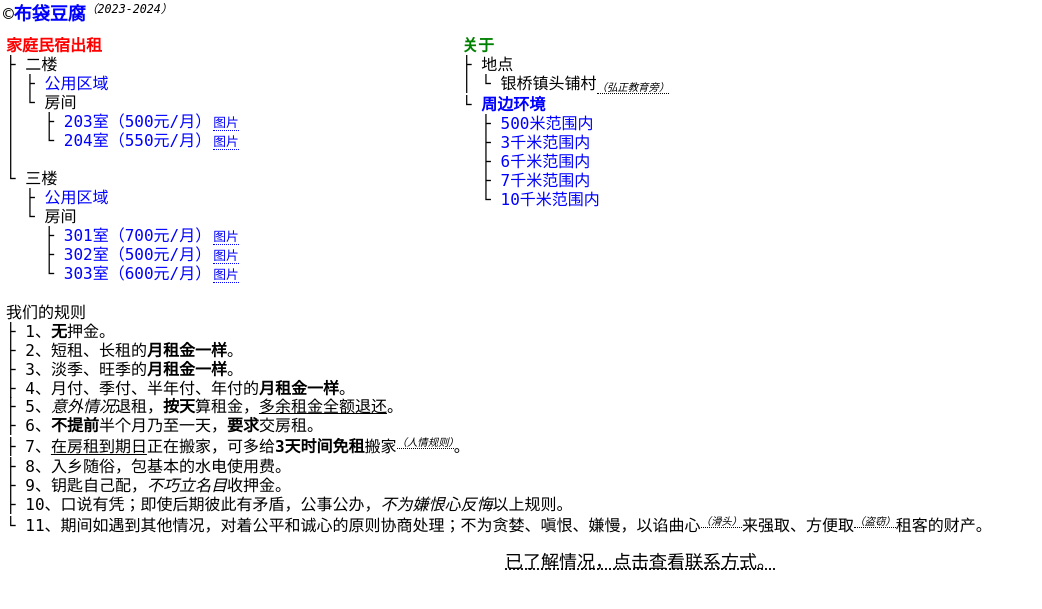
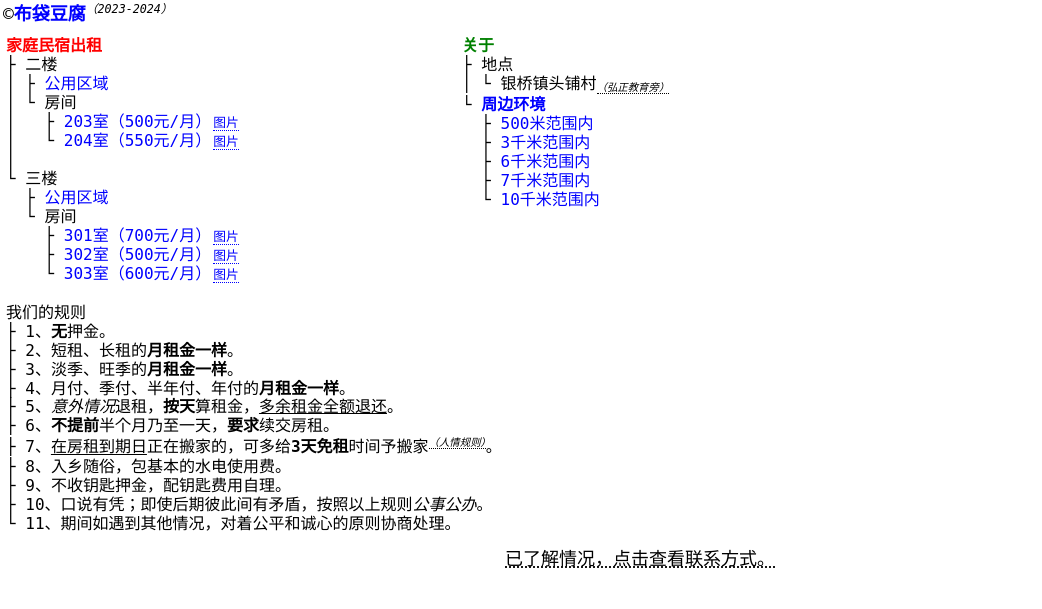
Before and after one commit to budaipro/budai, a Jekyll site: the page built from inn.html, in a window 1280 px wide. Shown: the top 609 px of the page, without its empty margins (0-1042 px from the left). Built offline with Jekyll 4.4.1, drawn with Linux system fonts in a browser that asks for light colours.

Commit message:
更新inn中的文字

```diff
--- a/inn.html
+++ b/inn.html
@@ -297,12 +297,12 @@ window.mobileCheck = function() {
 ├ 3、淡季、旺季的<strong>月租金一样</strong>。
 ├ 4、月付、季付、半年付、年付的<strong>月租金一样</strong>。
 ├ 5、<em>意外情况</em>退租，<strong>按天</strong>算租金，<span style="text-decoration: underline;">多余租金全额退还</span>。
-├ 6、<strong>不提前</strong>半个月乃至一天，<strong>要求</strong>交房租。
-├ 7、<span style="text-decoration: underline;">在房租到期日</span>正在搬家，可多给<strong>3天时间免租</strong>搬家<sup>（人情规则）</sup>。
+├ 6、<strong>不提前</strong>半个月乃至一天，<strong>要求</strong>续交房租。
+├ 7、<span style="text-decoration: underline;">在房租到期日</span>正在搬家的，可多给<strong>3天免租</strong>时间予搬家<sup>（人情规则）</sup>。
 ├ 8、入乡随俗，包基本的水电使用费。
-├ 9、钥匙自己配，<em>不巧立名目</em>收押金。
-├ 10、口说有凭；即使后期彼此有矛盾，公事公办，<em>不为嫌恨心反悔</em>以上规则。
-└ 11、期间如遇到其他情况，对着公平和诚心的原则协商处理；不为贪婪、嗔恨、嫌慢，以谄曲心<sup>（滑头）</sup>来强取、方便取<sup>（盗窃）</sup>租客的财产。
+├ 9、不收钥匙押金，配钥匙费用自理。
+├ 10、口说有凭；即使后期彼此间有矛盾，按照以上规则<em>公事公办</em>。
+└ 11、期间如遇到其他情况，对着公平和诚心的原则协商处理。
 </pre>
 <div style="margin: 15px; text-align: center;"><span style="text-decoration: underline dotted; cursor: pointer;" onclick="this.style.display = 'none'; this.parentNode.querySelector('mark').style.display = 'inline';">已了解情况，点击查看联系方式。</span><mark style="display: none;">电话：19542586219，微信：（同电话号）。</mark></div>
 <div id="gallery">
```
